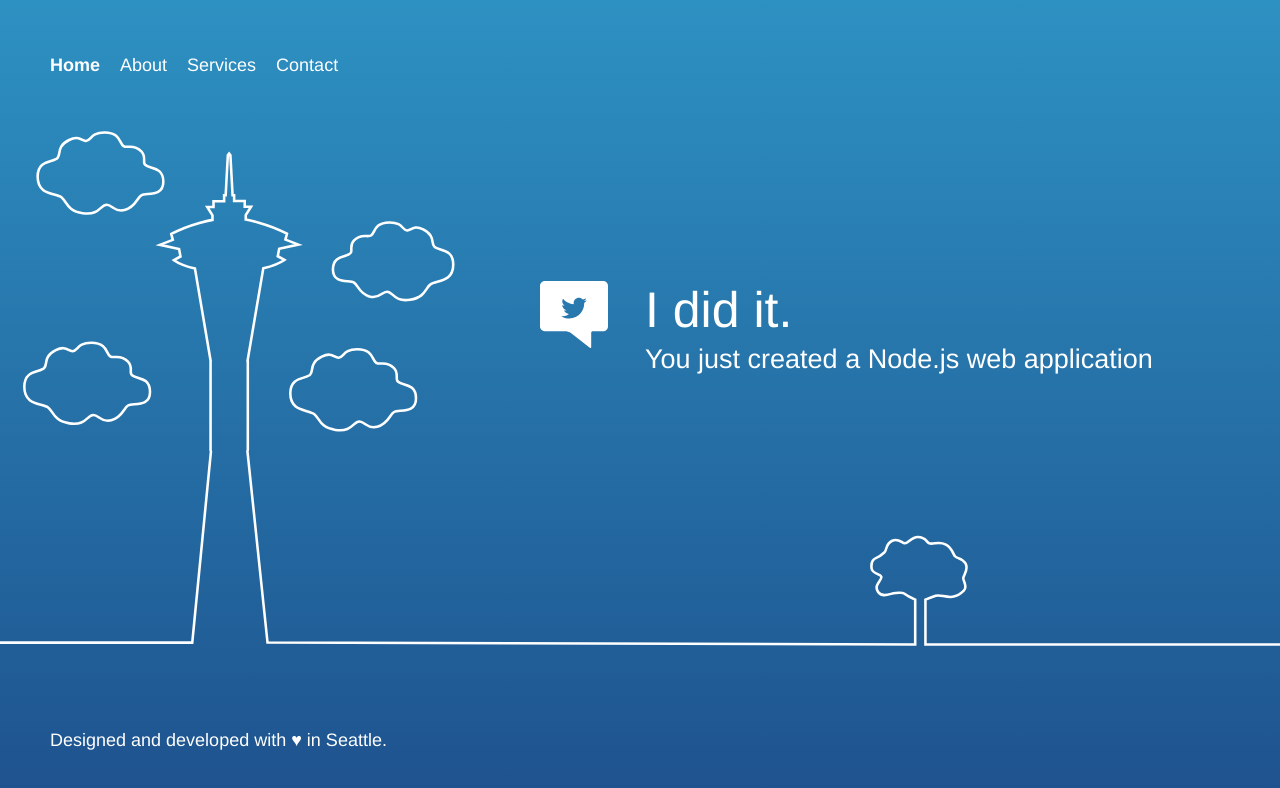
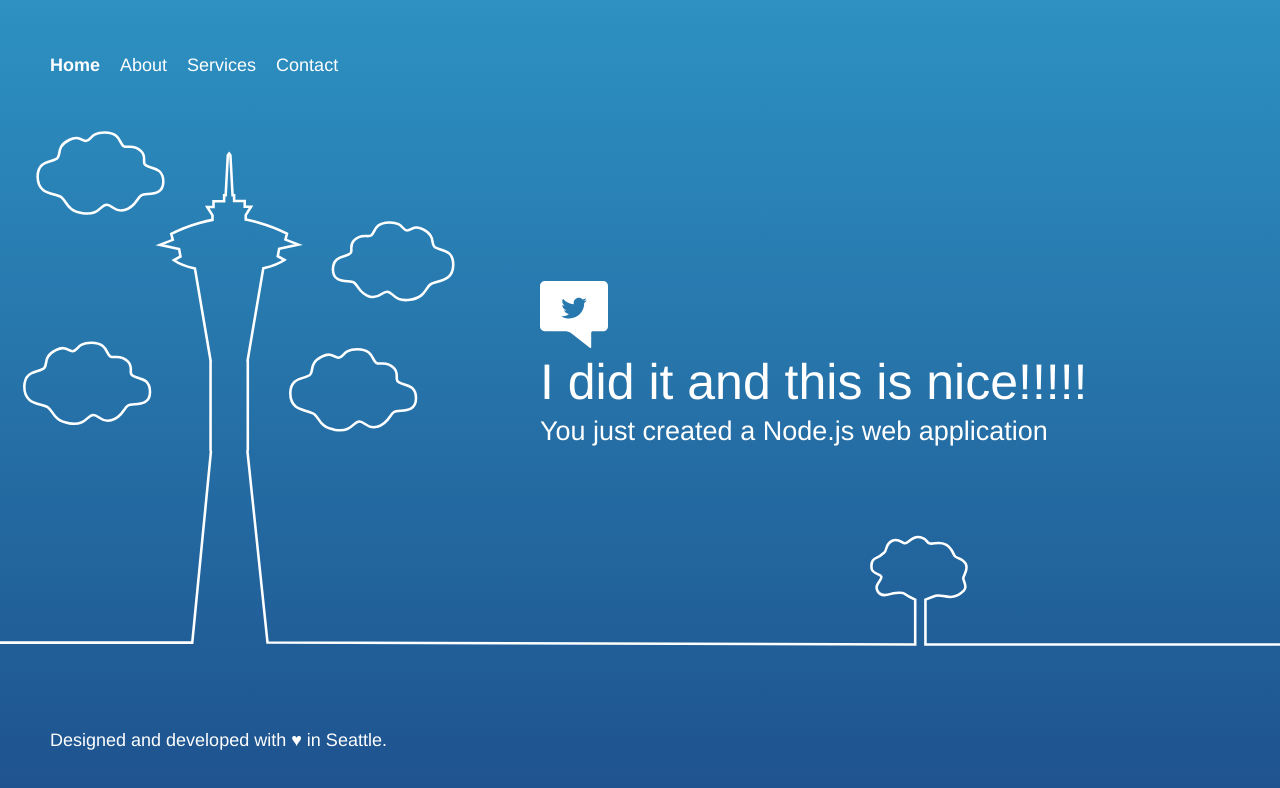
Before and after one commit to leverly3/My-First-Project, a website: page public/index.html in a window 1280 px wide. Drawn offline with Linux system fonts and the light colour scheme.

Commit message:
Updated message.

```diff
--- a/public/index.html
+++ b/public/index.html
@@ -58,7 +58,7 @@
         <div class="message">
             <a class="twitter-link" href="http://twitter.com/home/?status=I%20created%20a%20project%20with%20AWS%20CodeStar!%20%23AWS%20%23AWSCodeStar%20https%3A%2F%2Faws.amazon.com%2Fcodestar"><img src="img/tweet.svg" /></a>
             <div class="text">
-                <h1>I did it.</h1>
+                <h1>I did it and this is nice!!!!!</h1>
                 <h2>You just created a Node.js web application</h2>
             </div>
         </div>
```
